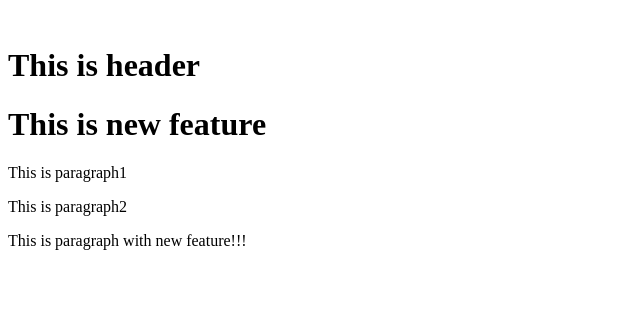
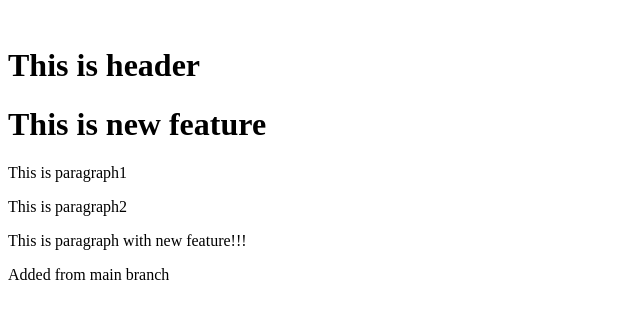
Before and after one commit to ikkyuuq/sample_git2, a plain HTML site: page index.html in a window 1280 px wide. Shown: the whole page, without its empty margins (0-640 px from the left). Drawn offline with Linux system fonts and the light colour scheme.

Commit message:
Added div tag on main

```diff
--- a/index.html
+++ b/index.html
@@ -9,5 +9,6 @@
     <p>This is paragraph1</p>
     <p>This is paragraph2</p>
     <p>This is paragraph with new feature!!!</p>
+    <div class="main">Added from main branch</div>
   </body>
 </html>
```
